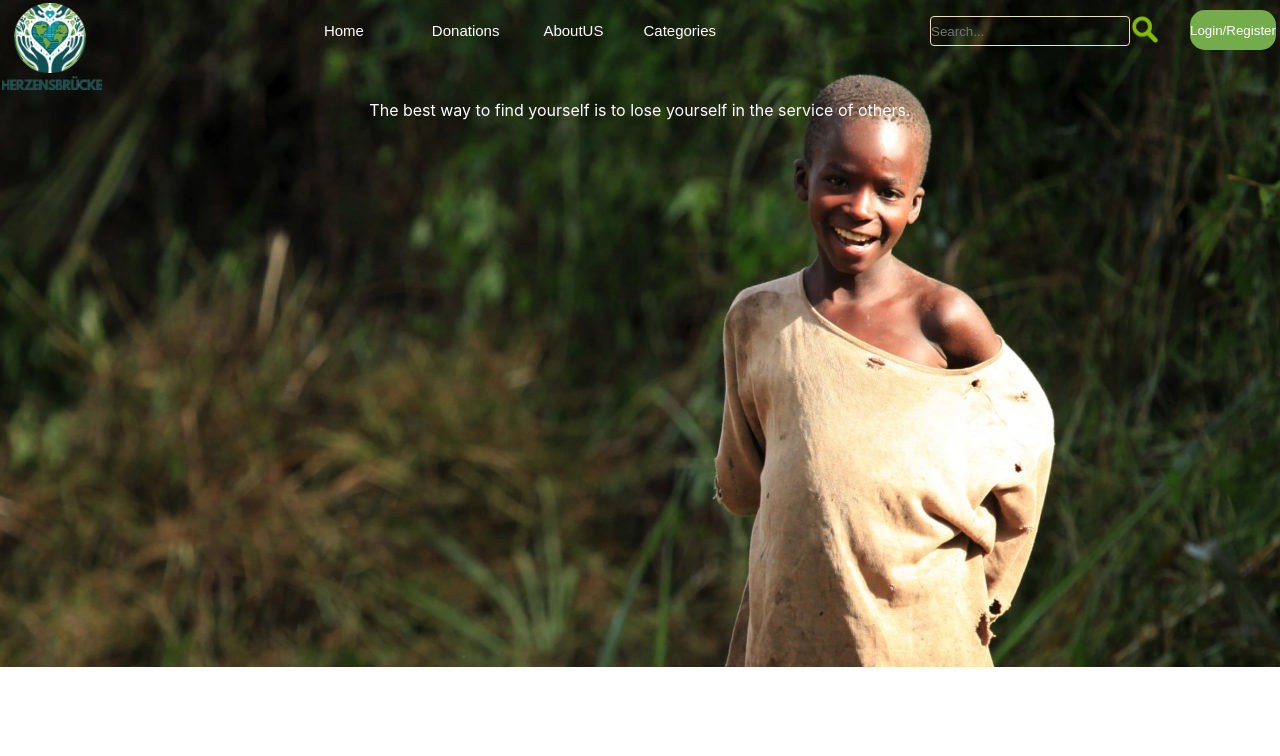
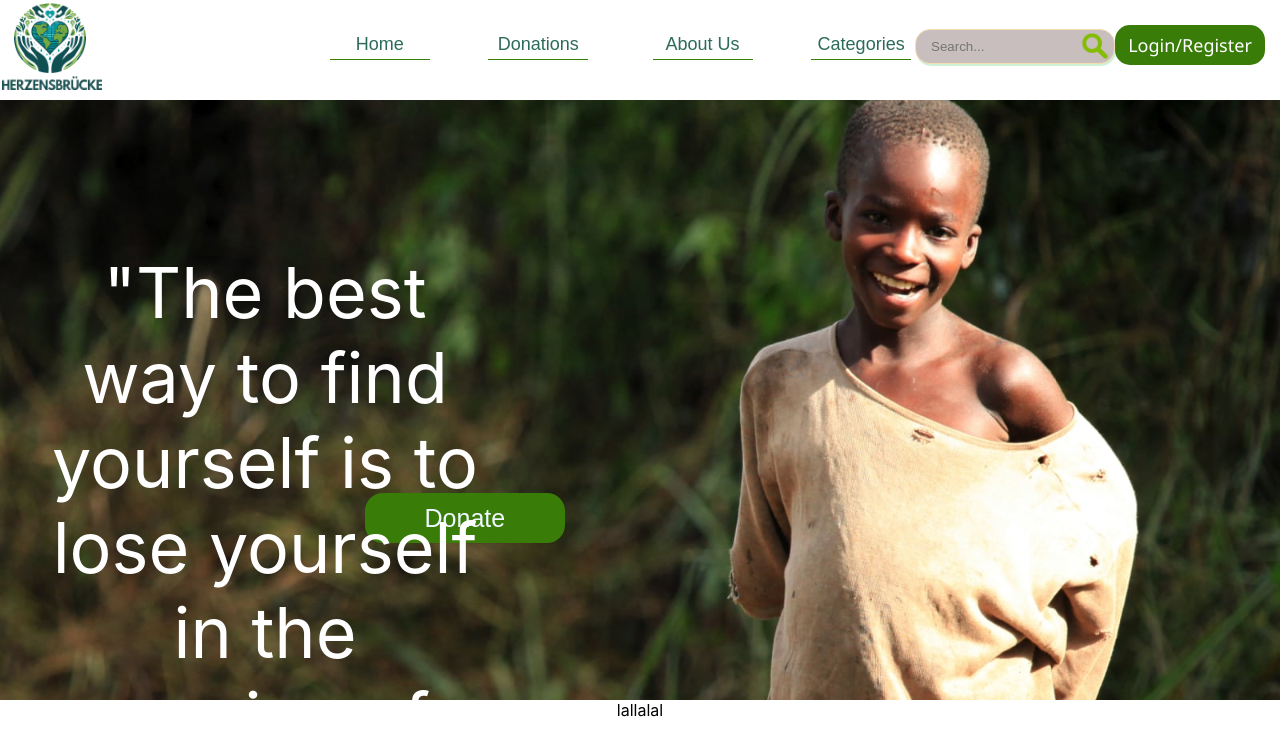
Before and after one commit to Tatos23/FC-CSEN, a React (Create React App) app: page / in a window 1280 px wide. Shown: the top 756 px of the page. Built offline with nearby package versions, Linux system fonts and the light colour scheme.

Commit message:
the edited landing

```diff
--- a/src/components/landingpage/Landing.js
+++ b/src/components/landingpage/Landing.js
@@ -2,17 +2,18 @@ import './landing.css';
 function Landing(){
 return(
     <>
-        <div className='background-container'><img src='home.jpg' className='homephoto'></img>
+
 
         <div className='navbar'>
             <div className='leftside'>
                 <img className='logo-navbar'src='logo2.png' alt='logo'></img>
                 <img className='logo-navbar-name'src='name.png' alt='logo'></img>
+                <button className='donate-button' >Donate</button>
             </div>
             <div className='middleside'>
-                <button className='middleside-button'style={{ marginRight: '15%' }}>Home</button>
+                <button className='middleside-button'style={{ marginRight: '10%' }}>Home</button>
                 <button className='middleside-button'style={{ marginRight: '1%' }}>Donations</button>
-                <button className='middleside-button'style={{ marginLeft: '10%' }}>AboutUS</button>
+                <button className='middleside-button'style={{ marginLeft: '10%' }}>About Us</button>
                 <button className='middleside-button'style={{ marginLeft: '10%' }}>Categories</button>
             </div>
             <div className='rightside'>
@@ -22,11 +23,17 @@ return(
 
             <button className='searchbutton'><img className='search-icon'src='searchicon.png' alt='logo'></img></button>
             <button className='singin-up' >Login/Register</button>
+            <div className='quote'>"The best way to find yourself is to lose yourself in the service of others."
+            </div>
+
 
             </div>
-            <div className='quote'>The best way to find yourself is to lose yourself in the service of others.</div>
 
-        </div></div>
+           </div>
+
+       <div className='nd'>lallalal</div>
+
+
 
 
 
--- a/src/components/landingpage/landing.css
+++ b/src/components/landingpage/landing.css
@@ -1,5 +1,13 @@
+body {
+    background-image: url('/public/home.jpg');
+    background-repeat: no-repeat;
+    background-attachment: fixed;
+    background-size: cover;
+    position: relative;
+
+}
 .navbar{
-    position: absolute;
+    position: relative;
     top: 0;
     left: 0;
     right: 0;
@@ -7,8 +15,14 @@
     display: flex;
     justify-content: space-between;
     align-items: top;
-    background-color: rgba(0, 0, 0, 0);
+    background-color: #ffffff ;
     color: white;
+    height: 100px;
+
+}
+.leftside{
+
+width: 400px;
 }
 .logo-navbar{
 width: 100px;
@@ -17,6 +31,7 @@ margin-top:3px ;
 object-fit: contain;
 display: block;
 margin-bottom: 0px;
+
 }
 .logo-navbar-name{
     width: 100px;
@@ -24,19 +39,23 @@ margin-bottom: 0px;
     object-fit: contain;
     margin-left: 2px;
     margin-top: 0px;
-    background-color: transparent;
+    object-position: left;
+    display: block;
 
 }
 .middleside{
 color: black;
 display: flex;
+width: 710px;
+margin-top: 15px;
 }
 .rightside{
  color: white;
  justify-content:space-between;
  display: flex;
  margin-right: 15px;
- max-width: 335px;
+ width: 400px;
+ margin-top: 15px;
 
 }
 .search-icon{
@@ -47,21 +66,27 @@ object-fit: contain;
 .searchbutton{
     background-color: transparent;
     border: none;
-    height: 62px;
+    height: 65px;
     margin-right: 30px;
+    position: absolute;
+    margin-left:   165px;
+
+
 }
 .singin-up{
     border-radius: 15px;
     border: none;
     color:  white;
-    background-color:#74AC4C ;
+    background-color:#397d08;
     width: 150px;
     height: 40px;
     transition: background-color 1s;
     margin-top: 10px;
+    font-size: 18px;
+    font-family:'Segoe UI', Tahoma, Geneva, Verdana, sans-serif;
 }
 .singin-up:hover{
-    background-color: #397d08;
+    background-color: #265305;
     color: white;
     border:none;
 }
@@ -71,15 +96,15 @@ object-fit: contain;
 }
 .middleside-button{
    font-family: poppins, sans-serif;
-    font-size: 15px;
+    font-size: 18px;
     border: none;
-    color: white;
+    color: #2C6B5A;
     background-color:transparent;
     width: 100px;
     height: 30px;
     transition: background-color 1s;
     margin-top: 15px;
-
+   border-bottom: 1px solid #397e07;
     width: 100px;
 }
 .middleside-button:hover{
@@ -96,28 +121,51 @@ object-fit: contain;
     position: relative;
 }
 .search-container{
-    height: 30px;
-    margin-top: 16px;
+    height: 35px;
+    margin-top: 14px;
     width: 200px;
     border: 1px solid;
     border-color: wheat;
-    background-color: transparent ;
-    border-radius: 4px;
+    background-color: rgb(200, 190, 190) ;
+    border-radius: 15px;
+    position: relative;
+    padding: 15px;
+    box-shadow: 1px 2px  rgba(10, 187, 51, 0.2);;
 }
 .quote{
 color: white;
 position:absolute;
-top: 100px;
-left: 0;
-right: 0;
+top: 250px;
+left: 50px;
+right: 800px;
 bottom: 0;
+font-size: 70px;
+}
+.donate-button{
+position: relative;
+color: aliceblue;
+background-color: #397d08;
+top:400px;
+left: 300px;
+right:0px;
+bottom: 0;
+width: 200px;
+height: 50px;
+border: none;
+font-size: 25px;
+border-radius: 18px;
+}
+.donate-button:hover{
+    background-color: #2e6407;
+    color: white;
+    border:none;
+}
+.donate-button:active{
+    opacity: 0.5;
 
 }
-.donate-button{
-color: white;
-position:absolute;
-top: 100px;
-left: 0;
-right: 0;
-bottom: 0;
+.nd{margin-top: 600px;
+    background-color: white;
+    height: 500px;
+
 }
```
